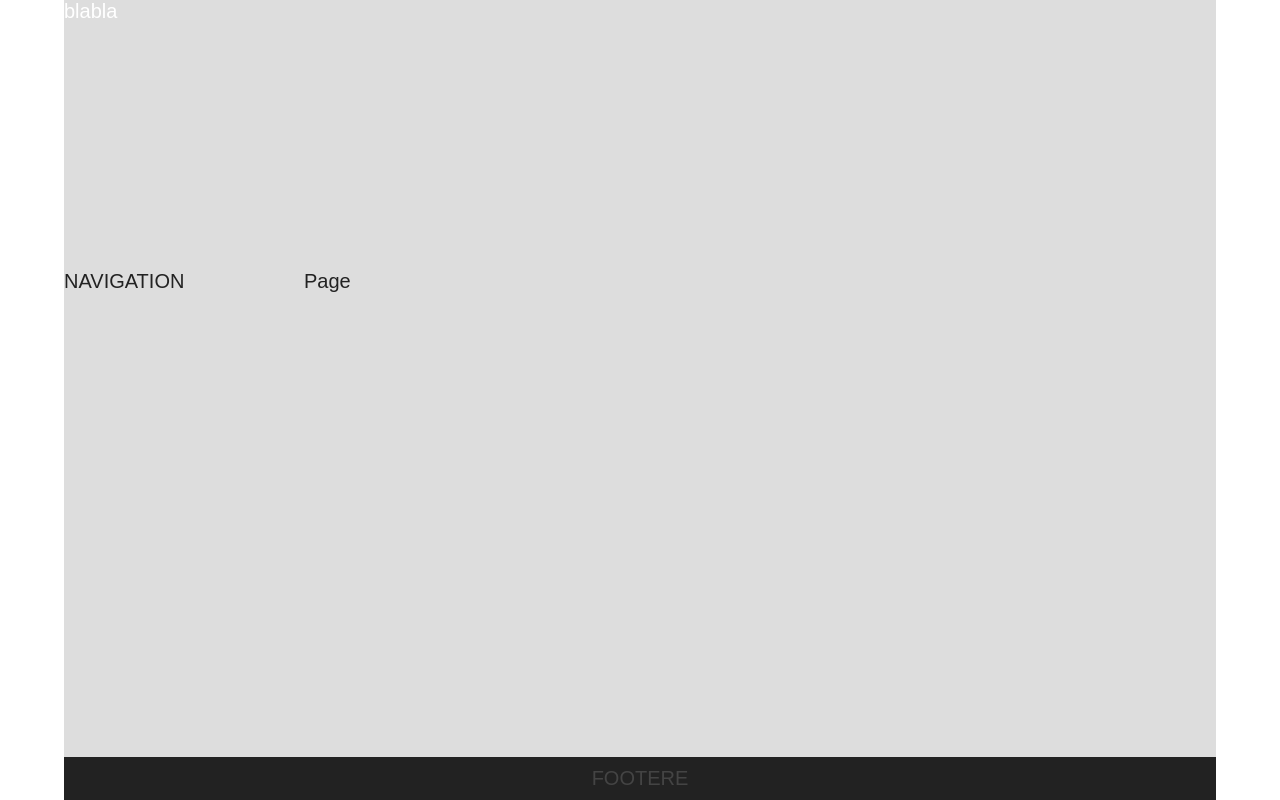
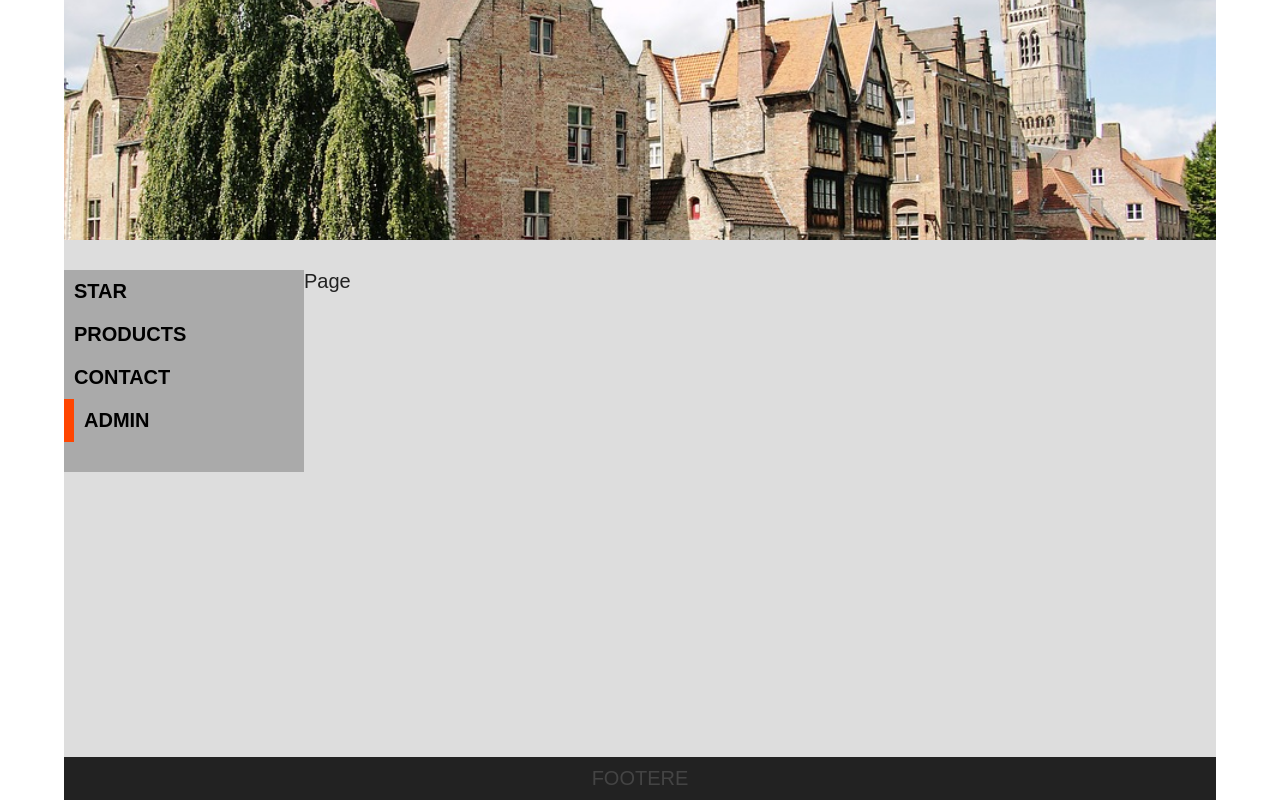
Before and after one commit to luciussulla/r-app, a React (Create React App) app: page /admin in a window 1280 px wide. Built offline with nearby package versions, Linux system fonts and the light colour scheme.

Commit message:
Make routing for Header component

```diff
--- a/src/components/Header.js
+++ b/src/components/Header.js
@@ -1,8 +1,39 @@
 import React from 'react'
+import {Route, Switch} from 'react-router-dom'
+import image1 from '../images/header1.jpg'
+import image2 from '../images/header2.jpg'
+import image3 from '../images/header3.jpg'
+import '../styles/Header.css'
 
 const Header = ()=> {
+  const images = [image1, image2, image3]
+  const index = Math.floor(Math.random()*images.length)
+  const img = images[index]
+
   return (
-    <div>blabla</div>
+    <>
+    <Switch>
+      <Route path="/" exact render={()=> (
+        <img src={img} alt="image"/>
+      )} />
+
+      <Route path="/contact" render={()=> (
+        <img src={img} alt="image"/>
+      )} />
+
+      <Route path="/products" render={()=> (
+        <img src={img} alt="image"/>
+      )} />
+
+      <Route path="/admin" render={()=> (
+        <img src={img} alt="image"/>
+      )} />
+
+      <Route render={()=> (
+        <img src={img} alt="image"/>
+      )} />
+    </Switch>
+    </>
   )
 }
 
--- a/src/components/Navigation.js
+++ b/src/components/Navigation.js
@@ -1,9 +1,37 @@
 import React from 'react'
+import {NavLink} from 'react-router-dom'
+import '../styles/Navigation.css'
+
+const list = [
+  {name: "star",
+   path: "/",
+   exact: true
+  },
+  {name: "products",
+   path: "/products"
+  },
+  {name: "contact",
+   path: "/contact"
+  },
+  {name: "admin",
+   path: "/admin"
+  },
+]
 
 export default function Navigation() {
+  const menu = list.map(item=> (
+      <li key={item.name}>
+        <NavLink to={item.path} exact={item.exact ? item.exact : false}>{item.name}</NavLink>
+      </li>
+  ))
+
   return (
     <div>
-      NAVIGATION
+      <nav className="main">
+        <ul>
+          {menu}
+        </ul>
+      </nav>
     </div>
   )
 }
--- /dev/null
+++ b/src/styles/Header.css
@@ -0,0 +1,13 @@
+header {
+  position: relative;
+  overflow: hidden;
+}
+
+header img {
+  position: absolute;
+  top: 50%;
+  left: 50%;
+  transform: translate(-50%, -50%);
+  min-width: 100%;
+  min-height: 100%;
+}
--- /dev/null
+++ b/src/styles/Navigation.css
@@ -0,0 +1,39 @@
+nav.main {
+  background-color: #aaa;
+  padding: 0 30px 30px 0;
+}
+
+.main ul {
+  list-style: none;
+}
+
+nav.main a {
+  display: block;
+  text-decoration: none;
+  color: black;
+  text-transform: uppercase;
+  font-weight: bold;
+  padding: 10px;
+  transition: .2s;
+}
+
+nav.main a:hover {
+  transform: translateX(20px);
+}
+
+nav.main a.active {
+  border-left: 10px gray solid;
+  transform: translateX(0);
+}
+
+nav.main li:nth-child(2) a.active {
+  border-left: 10px solid blueviolet;
+}
+
+nav.main li:nth-child(3) a.active {
+  border-left: 10px solid olivedrab;
+}
+
+nav.main li:nth-child(4) a.active {
+  border-left: 10px solid orangered;
+}
```
